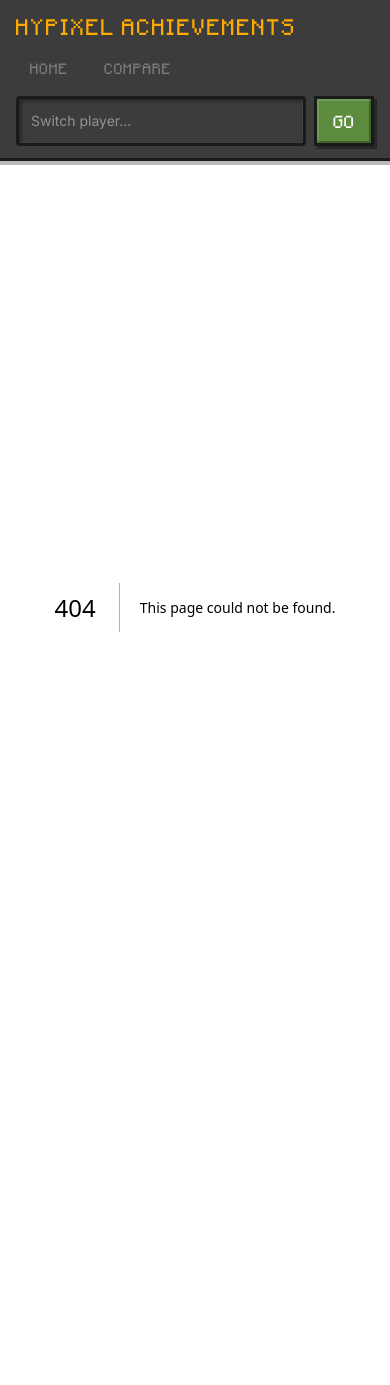
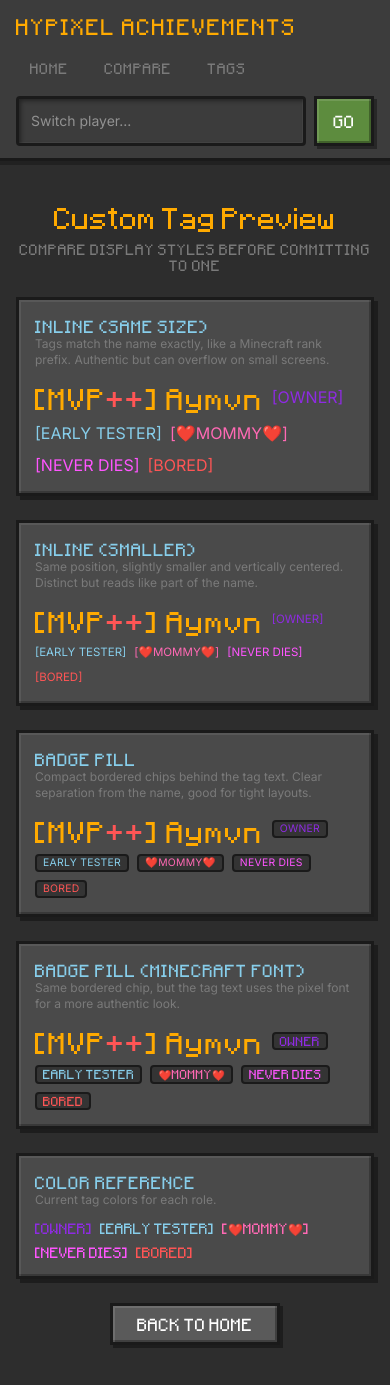
Before and after one commit to aymvngg/hypixel-achievements-nextjs, a Next.js app: page /badge-preview in a window 390 px wide. Before the commit this address had no page. Before the commit the page ends 1053 px from the top, so only its background shows below. Built offline with nearby package versions, Linux system fonts and the light colour scheme.

Commit message:
feat: badge pill variants, preview page, mobile stacking, and tag colors

```diff
--- /dev/null
+++ b/app/(queries)/badge-preview/page.tsx
@@ -0,0 +1,126 @@
+import Link from "next/link";
+import { BlockPanel } from "@/components/ui/BlockPanel";
+import { PixelButton } from "@/components/ui/PixelButton";
+import { RankPrefix } from "@/components/player/RankPrefix";
+import {
+	PLAYER_TAG_STYLES,
+	PlayerBadge,
+	type TagDisplayVariant,
+} from "@/components/player/PlayerBadge";
+import type { PlayerBadgeType } from "@/lib/util/special-players";
+
+const ALL_TAGS: PlayerBadgeType[] = [
+	"owner",
+	"early-tester",
+	"mommy",
+	"technoblade",
+	"bored",
+];
+
+const RANK = "MVP++";
+const NICKNAME = "Aymvn";
+
+function NameLine({ variant }: { variant: TagDisplayVariant }) {
+	return (
+		<div className="flex items-center gap-2 flex-wrap min-w-0">
+			<span className="font-[family-name:var(--font-pixel)] text-2xl tracking-[0.06em] leading-tight whitespace-nowrap">
+				<RankPrefix rank={RANK} />
+				<span className="text-mc-gold">{NICKNAME}</span>
+			</span>
+			{ALL_TAGS.map((type) => (
+				<PlayerBadge key={type} type={type} variant={variant} />
+			))}
+		</div>
+	);
+}
+
+function VariantSection({
+	variant,
+	title,
+	blurb,
+}: {
+	variant: TagDisplayVariant;
+	title: string;
+	blurb: string;
+}) {
+	return (
+		<BlockPanel className="space-y-3">
+			<div>
+				<h2 className="font-[family-name:var(--font-pixel)] text-sm text-mc-sky uppercase tracking-wider">
+					{title}
+				</h2>
+				<p className="text-xs text-mc-stone-light">{blurb}</p>
+			</div>
+			<NameLine variant={variant} />
+		</BlockPanel>
+	);
+}
+
+export default function BadgePreviewPage() {
+	return (
+		<div className="space-y-6 py-4 max-w-3xl mx-auto">
+			<div className="text-center space-y-2">
+				<h1 className="font-[family-name:var(--font-pixel)] text-2xl text-mc-gold">
+					Custom Tag Preview
+				</h1>
+				<p className="text-xs font-[family-name:var(--font-pixel)] uppercase text-mc-stone-light tracking-wider">
+					Compare display styles before committing to one
+				</p>
+			</div>
+
+			<VariantSection
+				variant="inline"
+				title="Inline (same size)"
+				blurb="Tags match the name exactly, like a Minecraft rank prefix. Authentic but can overflow on small screens."
+			/>
+			<VariantSection
+				variant="small"
+				title="Inline (smaller)"
+				blurb="Same position, slightly smaller and vertically centered. Distinct but reads like part of the name."
+			/>
+			<VariantSection
+				variant="block"
+				title="Badge pill"
+				blurb="Compact bordered chips behind the tag text. Clear separation from the name, good for tight layouts."
+			/>
+			<VariantSection
+				variant="pill"
+				title="Badge pill (Minecraft font)"
+				blurb="Same bordered chip, but the tag text uses the pixel font for a more authentic look."
+			/>
+
+			<BlockPanel className="space-y-3">
+				<div>
+					<h2 className="font-[family-name:var(--font-pixel)] text-sm text-mc-sky uppercase tracking-wider">
+						Color reference
+					</h2>
+					<p className="text-xs text-mc-stone-light">
+						Current tag colors for each role.
+					</p>
+				</div>
+				<div className="flex flex-wrap gap-2">
+					{ALL_TAGS.map((type) => {
+						const { label, color } = PLAYER_TAG_STYLES[type];
+						return (
+							<span
+								key={type}
+								className="font-[family-name:var(--font-pixel)] text-xs"
+								style={{ color }}
+							>
+								[{label}]
+							</span>
+						);
+					})}
+				</div>
+			</BlockPanel>
+
+			<div className="text-center">
+				<Link href="/">
+					<PixelButton variant="stone" className="px-6">
+						Back to Home
+					</PixelButton>
+				</Link>
+			</div>
+		</div>
+	);
+}
--- a/components/layout/SiteHeader.tsx
+++ b/components/layout/SiteHeader.tsx
@@ -58,6 +58,12 @@
 						>
 							Compare
 						</Link>
+						<Link
+							href="/badge-preview"
+							className="px-3 py-1.5 border-2 border-transparent text-mc-stone-light hover:text-mc-gold hover:border-mc-border/60 hover:bg-black/15 transition-colors"
+						>
+							Tags
+						</Link>
 					</nav>
 				</div>
 
--- a/components/player/PlayerBadge.tsx
+++ b/components/player/PlayerBadge.tsx
@@ -1,9 +1,12 @@
 import type { PlayerBadgeType } from "@/lib/util/special-players";
 
-const STYLES: Record<PlayerBadgeType, { label: string; color: string }> = {
+export const PLAYER_TAG_STYLES: Record<
+	PlayerBadgeType,
+	{ label: string; color: string }
+> = {
 	owner: {
 		label: "OWNER",
-		color: "var(--color-mc-gold)",
+		color: "#8e2be2",
 	},
 	"early-tester": {
 		label: "EARLY TESTER",
@@ -19,15 +22,36 @@
 	},
 	bored: {
 		label: "BORED",
-		color: "var(--color-mc-red)",
+		color: "#ff5555",
 	},
 };
 
-export function PlayerBadge({ type }: { type: PlayerBadgeType }) {
+const STYLES = PLAYER_TAG_STYLES;
+
+/** How the tag renders relative to the player name. */
+export type TagDisplayVariant = "inline" | "small" | "block" | "pill";
+
+export function PlayerBadge({
+	type,
+	variant = "pill",
+}: {
+	type: PlayerBadgeType;
+	variant?: TagDisplayVariant;
+}) {
 	const { label, color } = STYLES[type];
+	const style =
+		variant === "inline"
+			? "whitespace-nowrap"
+			: variant === "small"
+				? "whitespace-nowrap text-[0.72em] align-middle"
+				: variant === "pill"
+					? "whitespace-nowrap inline-flex items-center px-1.5 py-0.5 text-[0.65em] font-[family-name:var(--font-pixel)] border-2 rounded-sm leading-none uppercase tracking-wide align-middle bg-black/30 border-mc-border"
+					: "whitespace-nowrap inline-flex items-center px-1.5 py-0.5 text-[0.65em] border-2 rounded-sm leading-none uppercase tracking-wide align-middle bg-black/30 border-mc-border";
 	return (
-		<span className="whitespace-nowrap" style={{ color }}>
-			[{label}]
+		<span className={style} style={{ color }}>
+			{variant === "block" || variant === "pill"
+				? label
+				: `[${label}]`}
 		</span>
 	);
 }
--- a/components/player/PlayerHeader.tsx
+++ b/components/player/PlayerHeader.tsx
@@ -32,7 +32,11 @@
 
 				<div className="flex flex-col justify-center min-w-0">
 					<h1 className="font-[family-name:var(--font-pixel)] text-xl sm:text-3xl tracking-[0.06em] leading-tight [text-shadow:2px_2px_0_rgba(0,0,0,0.45)] min-w-0 overflow-hidden">
-						<PlayerName player={player} fallback={query} />
+						<PlayerName
+							player={player}
+							fallback={query}
+							stackOnMobile
+						/>
 					</h1>
 				</div>
 			</div>
--- a/components/player/PlayerName.tsx
+++ b/components/player/PlayerName.tsx
@@ -8,10 +8,12 @@
 	player,
 	fallback,
 	className = "",
+	stackOnMobile = false,
 }: {
 	player: PublicPlayerData;
 	fallback?: string;
 	className?: string;
+	stackOnMobile?: boolean;
 }) {
 	const nickname =
 		player.nickname && player.nickname !== "UNKNOWN"
@@ -24,7 +26,8 @@
 	const badge = getPlayerBadge(player.uuid);
 
 	return (
-		<span className={`whitespace-nowrap min-w-0 ${className}`}>
+		<span className={`min-w-0 ${className}`}>
+			<span className="whitespace-nowrap">
 				{hasDisplayableRank(player.rank) && (
 					<RankPrefix
 						rank={player.rank}
@@ -34,11 +37,17 @@
 					/>
 				)}
 				<span style={{ color: nicknameColor }}>{nickname}</span>
+			</span>
 			{badge && (
-				<>
-					{" "}
+				<span
+					className={`inline-flex items-center align-middle ${
+						stackOnMobile
+							? "block sm:inline-flex mt-1 sm:mt-0 sm:ml-1.5"
+							: "ml-1.5"
+					}`}
+				>
 					<PlayerBadge type={badge} />
-				</>
+				</span>
 			)}
 		</span>
 	);
```
Lines whose indentation alone changed are shown as unchanged.
